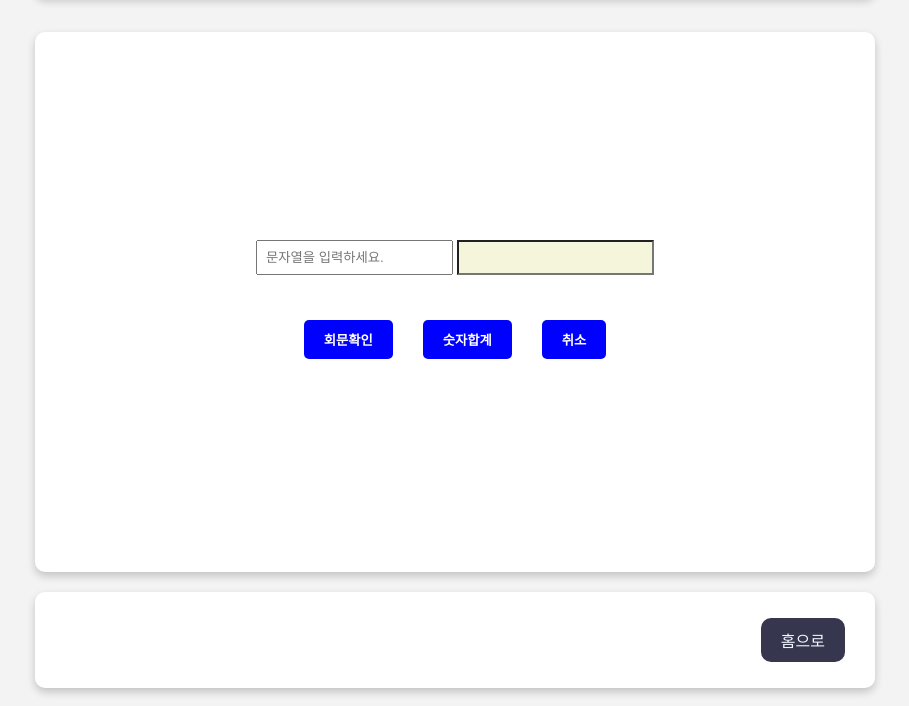
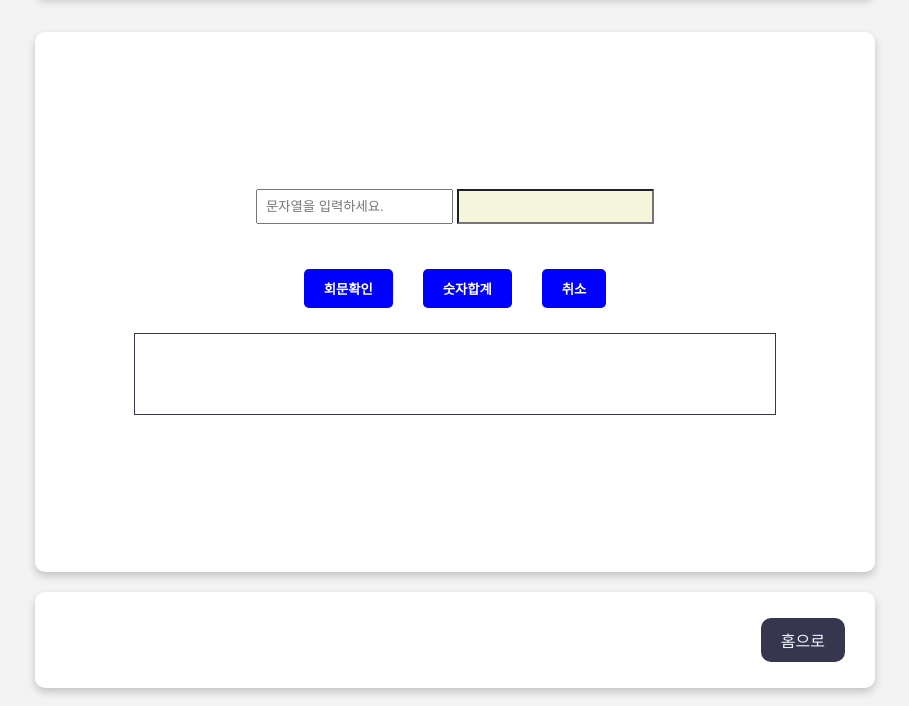
Before and after one commit to pnumin/kdt03_html, a plain HTML site: page 04/04.html in a window 1280 px wide. Shown: the part 165-871 px from the top of the page, without its empty margins (185-1094 px from the left). Drawn offline with Linux system fonts and the light colour scheme.

Commit message:
문자열연습

```diff
--- a/04/04.html
+++ b/04/04.html
@@ -16,17 +16,19 @@
     <h1><span>자바스크립트 문자열 예제</span></h1>
   </header>
   <main>
-    <!-- <form> -->
+    <form>
     <div class="inputDiv">
       <input type="text" name="txt1" id="txt1" placeholder="문자열을 입력하세요.">
       <input type="text" name="txt2" id="txt2" readonly>
     </div>
     <div class="btDiv">
-      <button onclick="check1()">회문확인</button>
-      <button onclick="">숫자합계</button>
-      <button onclick="">취소</button>
+      <input type="button" onclick="check1()" value="회문확인">
+      <input type="button" onclick="check2()" value="숫자합계">
+      <input type="button" onclick="check3()" value="취소">
     </div>
-    <!-- </form> -->
+    </form>
+    <div id="msg">
+    </div>
   </main>
   <footer>
     <ul>
--- a/04/04.js
+++ b/04/04.js
@@ -1,8 +1,5 @@
 //회문
-const check1 = (e) => {
-  //0. 버튼의 submit기능을 없앰
-  // e.preventDefault();
-
+const check1 = () => {
   //1. 사용자가 입력한 내용을 가져오기
   const inputV = document.getElementById('txt1').value ;
 
@@ -10,19 +7,60 @@ const check1 = (e) => {
   console.log(typeof(inputV));
   console.log(inputV.length) ;
   console.log(inputV[0]) ;
+  console.log(inputV.charAt(0))
 
   //입력한 문자열에서 공백 제거
   let inputVt = inputV.replaceAll(' ','') ;
   let resultV = '' ;
-  for(let i=inputVt.length - 1 ; i>=0 ; i--) {
-    console.log(inputVt[i]);
-    resultV = resultV + inputVt[i] ;
-  }
+  // for(let i=inputVt.length - 1 ; i>=0 ; i--) {
+  //   console.log(inputVt[i]);
+  //   resultV = resultV + inputVt[i] ;
+  // }
+  resultV = inputVt.split('').reverse().join('');
+  console.log(resultV)
 
 
   //3. 사용자가 입력한 문자열과 뒤집은 문자열이 같은지 비교
+  //3-1. 결과를 input 요소에 출력
   if (inputVt == resultV)
     document.getElementById('txt2').value = `"${inputV}"는 회문입니다.` ;
   else
     document.getElementById('txt2').value = `"${inputV}"는 회문이 아닙니다.` ;
+
+  //3-2. 결과를 div 요소에 출력
+  document.getElementById('msg').innerHTML = `<span>"${inputV}"</span>는
+    ${inputVt == resultV ? "회문입니다": "회문이 아닙니다."}`;
+
 }
+
+//숫자합계
+const check2 = () => {
+  //1.사용자가 입력한 문자열 가져오기
+  const inputV = document.getElementById('txt1').value ;
+
+  //2.문자열에서 숫자인식 해서 더하기
+  let sum = 0 ;
+  // for(let i = 0 ; i < inputV.length ; i++) {
+  //   if (!isNaN(inputV[i])) {
+  //     sum = sum + parseInt(inputV[i]) ;
+  //   }
+  // }
+  for (let c of inputV) {
+    if (!isNaN(c)) {
+      sum = sum + parseInt(c) ;
+    }
+  }
+
+  //3.합계 출력
+  document.getElementById('txt2').value = sum ;
+  document.getElementById('msg').innerHTML = `합계 =&nbsp;<span>${sum}</span>` ;
+}
+
+//취소처리
+const check3 = () => {
+  document.getElementById('txt1').value = '';
+  document.getElementById('txt2').value = '';
+  document.getElementById('msg').innerHTML = '';
+
+  document.getElementById('txt1').focus() ;
+}
--- a/js.css
+++ b/js.css
@@ -7,7 +7,7 @@ main {
   align-items: center;
 }
 
-button {
+button, input[type=button], input[type=reset] {
   padding: 10px 20px;
   margin: 5px 15px;
 
@@ -20,7 +20,7 @@ button {
   font-weight: bold;
 }
 
-button:hover {
+button:hover , input[type=button]:hover, input[type=reset]:hover{
   background-color: brown;
   cursor: pointer;
 }
@@ -30,3 +30,21 @@ button:hover {
   justify-content: center;
   align-items: center;
 }
+
+#msg {
+  width: 80%;
+  height: 80px;
+  margin-top: 20px;
+  border: 1px solid rgb(54, 54, 79);
+
+  display: flex;
+  justify-content: center;
+  align-items: center;
+
+  font-size: large;
+  font-weight: bold;
+}
+
+#msg span {
+  color: brown;
+}
```
Also changed, not shown: index.html (+1 -0 lines), 04/04.css (line endings or trailing spaces).
